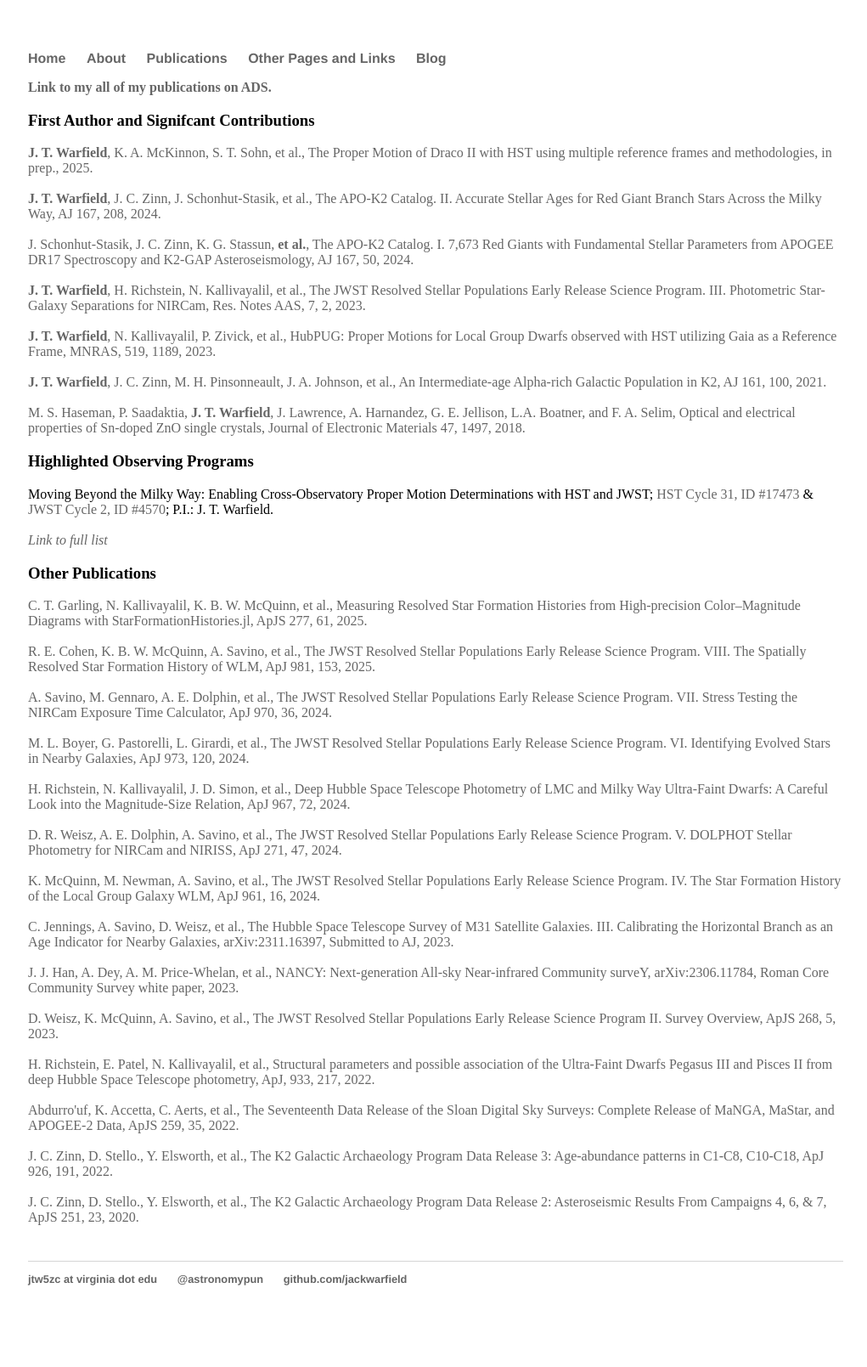
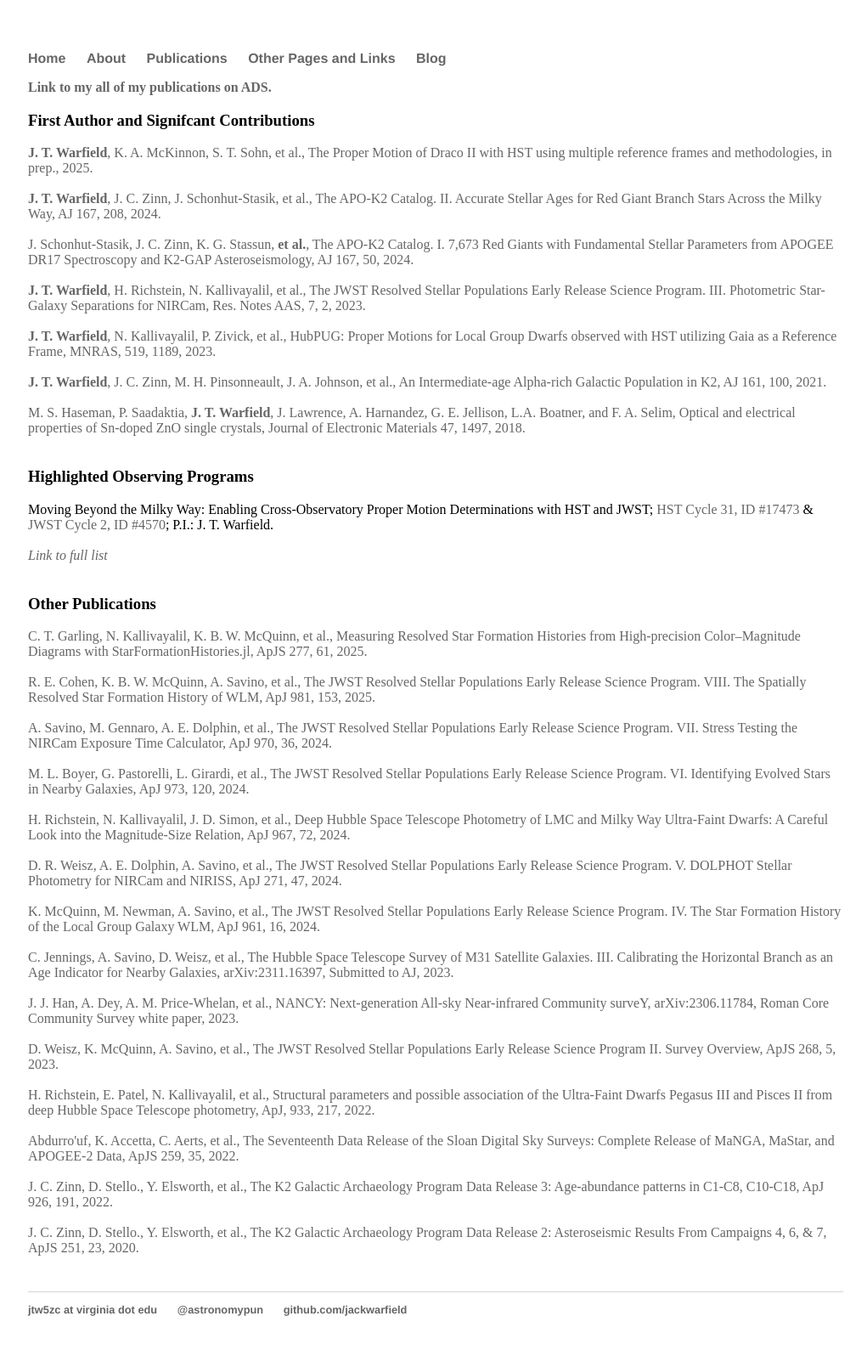
Before and after one commit to jackwarfield/jackwarfield.github.io, a Jekyll site: the page built from publications/index.html, in a window 1280 px wide. Shown: the whole page at 85% size, without its empty margins (127-1148 px from the left). Built offline with Jekyll 4.4.1, drawn with Linux system fonts in a browser that asks for light colours; before the commit the page ends 1573 px from its top, so only the background shows below that.

Commit message:
attempted reformat 3

```diff
--- a/publications/index.html
+++ b/publications/index.html
@@ -13,11 +13,11 @@ title: Publications
     <a href='https://ui.adsabs.harvard.edu/abs/2023arXiv230107218W/abstract'><b>J. T. Warfield</b>, H. Richstein, N. Kallivayalil, et al., The JWST Resolved Stellar Populations Early Release Science Program. III. Photometric Star-Galaxy Separations for NIRCam, Res. Notes AAS, 7, 2, 2023.</a><br><br>
     <a href='https://ui.adsabs.harvard.edu/abs/2023MNRAS.519.1189W/abstract'><b>J. T. Warfield</b>, N. Kallivayalil, P. Zivick, et al., HubPUG: Proper Motions for Local Group Dwarfs observed with HST utilizing Gaia as a Reference Frame, MNRAS, 519, 1189, 2023.</a><br><br>
     <a href='https://ui.adsabs.harvard.edu/abs/2021AJ....161..100W/abstract'><b> J. T. Warfield</b>, J. C. Zinn, M. H. Pinsonneault, J. A. Johnson, et al., An Intermediate-age Alpha-rich Galactic Population in K2, AJ 161, 100, 2021.</a><br><br>
-    <a href='https://ui.adsabs.harvard.edu/abs/2018JEMat..47.1497H/abstract'>M. S. Haseman, P. Saadaktia, <b>J. T. Warfield</b>, J. Lawrence, A. Harnandez, G. E. Jellison, L.A. Boatner, and F. A. Selim, Optical and electrical properties of Sn-doped ZnO single crystals, Journal of Electronic Materials 47, 1497, 2018.</a>
+    <a href='https://ui.adsabs.harvard.edu/abs/2018JEMat..47.1497H/abstract'>M. S. Haseman, P. Saadaktia, <b>J. T. Warfield</b>, J. Lawrence, A. Harnandez, G. E. Jellison, L.A. Boatner, and F. A. Selim, Optical and electrical properties of Sn-doped ZnO single crystals, Journal of Electronic Materials 47, 1497, 2018.</a><br><br>
 
     <h3>Highlighted Observing Programs</h3>
     Moving Beyond the Milky Way: Enabling Cross-Observatory Proper Motion Determinations with HST and JWST; <a href='https://ui.adsabs.harvard.edu/abs/2023hst..prop17473W/abstract'>HST Cycle 31, ID #17473</a> &amp; <a href='https://ui.adsabs.harvard.edu/abs/2023jwst.prop.4570W/abstract'>JWST Cycle 2, ID #4570</a>; P.I.: J. T. Warfield.<br><br>
-    <i><a href='https://ui.adsabs.harvard.edu/search/filter_bibstem_facet_fq_bibstem_facet=OR&filter_bibstem_facet_fq_bibstem_facet=bibstem_facet%3A%22jwst.prop%22&filter_bibstem_facet_fq_bibstem_facet=bibstem_facet%3A%22hst..prop%22&fq=%7B!type%3Daqp%20v%3D%24fq_database%7D&fq=%7B!type%3Daqp%20v%3D%24fq_bibstem_facet%7D&fq_bibstem_facet=(bibstem_facet%3A%22jwst.prop%22%20OR%20bibstem_facet%3A%22hst..prop%22)&fq_database=(database%3Aastronomy%20OR%20database%3Aphysics)&p_=0&q=author%3A%22Warfield%2C%20Jack%22%20year%3A2017-&sort=date%20desc%2C%20bibcode%20desc'>Link to full list</a></i>
+    <i><a href='https://ui.adsabs.harvard.edu/search/filter_bibstem_facet_fq_bibstem_facet=OR&filter_bibstem_facet_fq_bibstem_facet=bibstem_facet%3A%22jwst.prop%22&filter_bibstem_facet_fq_bibstem_facet=bibstem_facet%3A%22hst..prop%22&fq=%7B!type%3Daqp%20v%3D%24fq_database%7D&fq=%7B!type%3Daqp%20v%3D%24fq_bibstem_facet%7D&fq_bibstem_facet=(bibstem_facet%3A%22jwst.prop%22%20OR%20bibstem_facet%3A%22hst..prop%22)&fq_database=(database%3Aastronomy%20OR%20database%3Aphysics)&p_=0&q=author%3A%22Warfield%2C%20Jack%22%20year%3A2017-&sort=date%20desc%2C%20bibcode%20desc'>Link to full list</a></i><br><br>
 
     <h3>Other Publications</h3>
     <a href='https://ui.adsabs.harvard.edu/abs/2025ApJ...981..153C/abstract'>C. T. Garling, N. Kallivayalil, K. B. W. McQuinn, et al., Measuring Resolved Star Formation Histories from High-precision Color–Magnitude Diagrams with StarFormationHistories.jl, ApJS 277, 61, 2025.</a><br><br>
```
